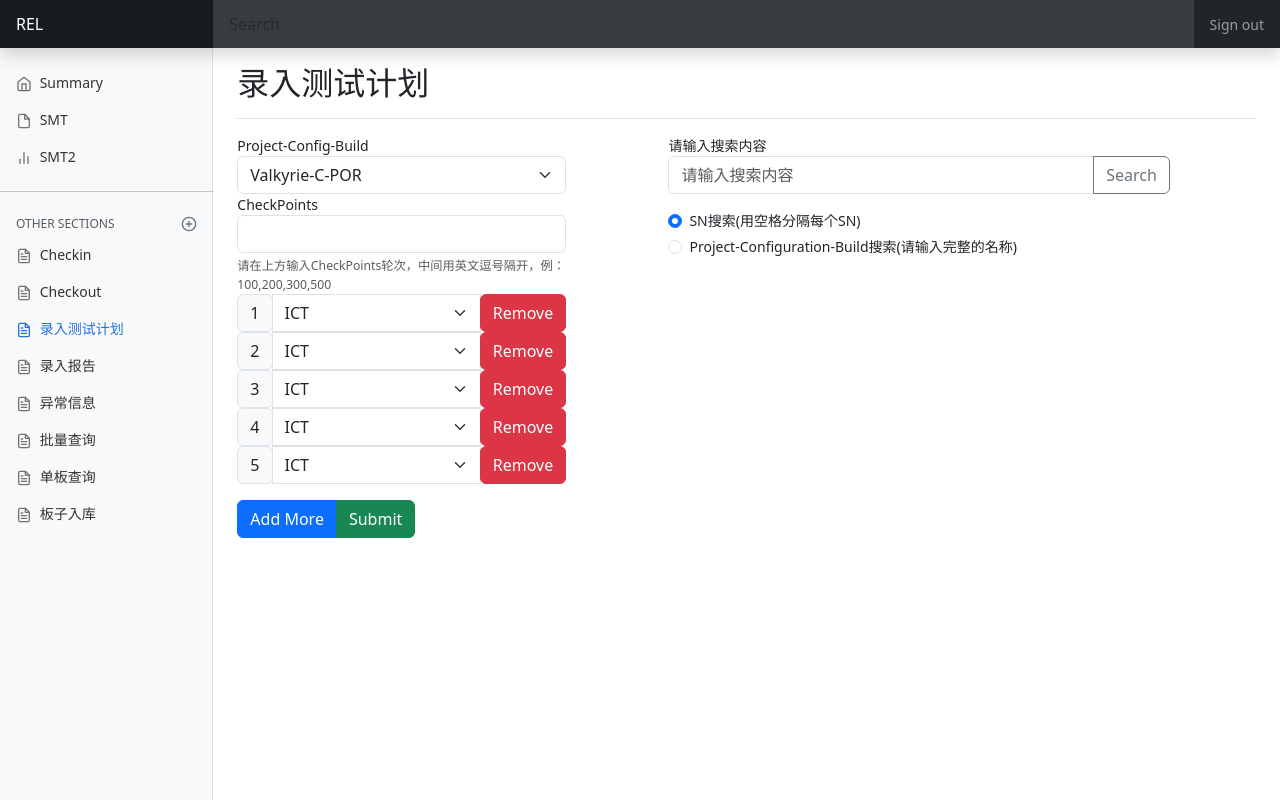
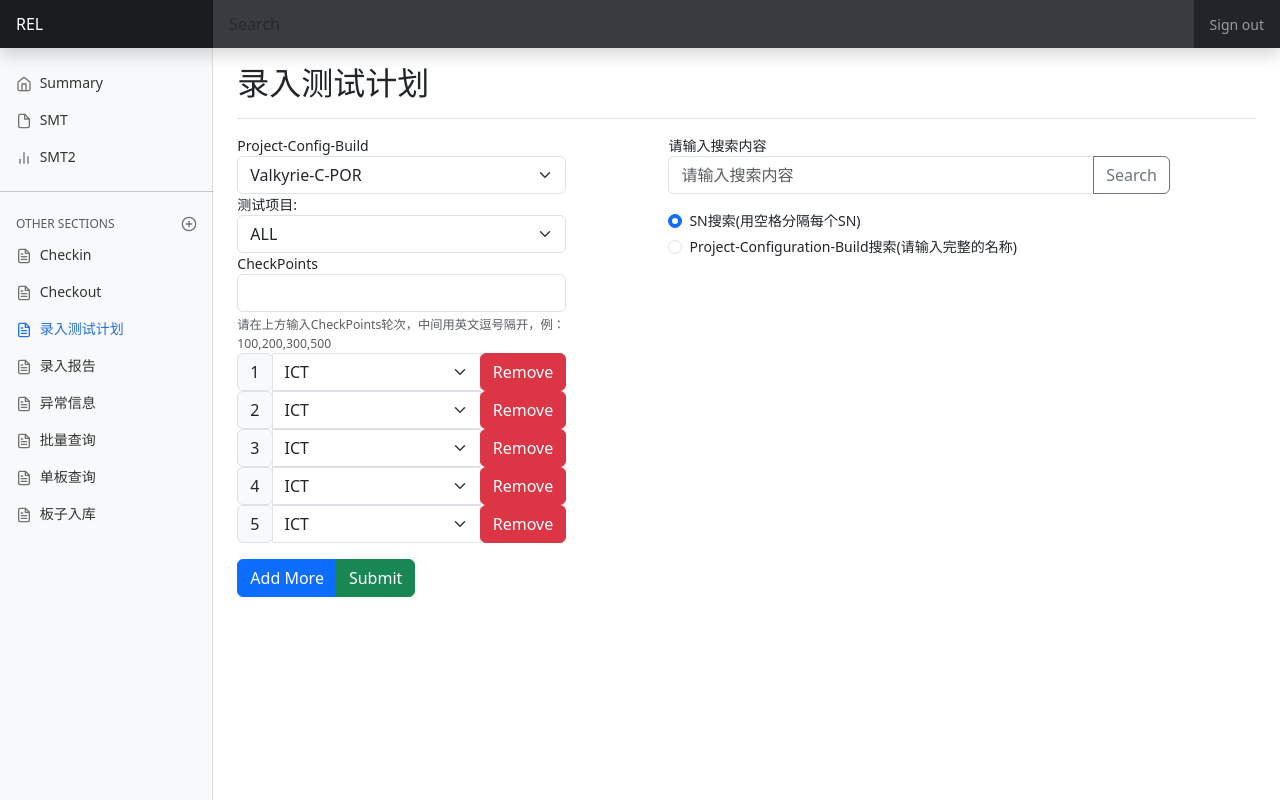
Before and after one commit to zipong47/mysite, a Django app: page /board/enter_test_plan/ in a window 1280 px wide. Run offline with Django 5.2, Linux system fonts and the light colour scheme; data comes from the database, SQL or seed files in the repository; both versions use the stored data as it was after the commit; some libraries are stand-ins or nearby versions.

Commit message:
add filter of test item in enter test plan page

```diff
--- a/board/templates/board/enter_test_plan.html
+++ b/board/templates/board/enter_test_plan.html
@@ -194,6 +194,17 @@
                   {% endfor %}
                 </select>
               </div>
+
+              <div class="form-group col-auto">
+                <label>测试项目:</label>
+                <select class="form-control form-select" id="test_item" name="test_item">
+                  <option value="ALL">ALL</option>
+                  {% for test_item in test_item_name_set %}
+                  <option value="{{ test_item }}">{{ test_item }}</option>
+                  {% endfor %}
+                </select>
+              </div>
+
               <div class="form-group">
                 <label for="data">CheckPoints</label>
                 <input type="text" name="cp" class="form-control" required>
@@ -412,7 +423,6 @@
               const form = modalBody.querySelector('form');
               if (form) {
                 form.action = url;
-                console.log("success________________")
               }
             });
         });
--- a/board/views.py
+++ b/board/views.py
@@ -485,7 +485,13 @@ def enter_test_plan(request):
                 str=project_name+"-"+each+"-"+build_name
                 project_config_build_list.append(str)
 
-    context={'options': project_config_build_list}
+    test_item_name_set = Board.objects.values_list('test_item_name',flat=True).distinct()
+    print("test_item_name_set:",test_item_name_set)
+    context={
+        'options': project_config_build_list,
+        'test_item_name_set': test_item_name_set
+    }
+    test_item = request.POST.get('test_item')
     data = request.POST.getlist('data[]')
     project_config_build_str = request.POST.get('extra_data')
     checkpoint_str = request.POST.get('cp')
@@ -497,7 +503,12 @@ def enter_test_plan(request):
 
         exist_test_schedule=[]
         test_plan_list=[]
-        board_query_set=Board.objects.filter(project_name=project_name,project_config=config_name,subproject_name=build_name)
+
+        if test_item == 'ALL':
+            board_query_set=Board.objects.filter(project_name=project_name,project_config=config_name,subproject_name=build_name)
+        else:
+            board_query_set=Board.objects.filter(project_name=project_name,project_config=config_name,subproject_name=build_name, test_item_name=test_item)
+
         for board in board_query_set:
             for cp in checkpoint_list:
                 if TestSchedule.objects.filter(serial_number=board,cp_nums=cp).exists():
@@ -534,8 +545,12 @@ def search_test_plan(request):
             for build_name in build_name_set:
                 str=project_name+"-"+each+"-"+build_name
                 project_config_build_list.append(str)
-
-    context={'options': project_config_build_list}
+    test_item_name_set = Board.objects.values_list('test_item_name',flat=True).distinct()
+    print("test_item_name_set:",test_item_name_set)
+    context={
+        'options': project_config_build_list,
+        'test_item_name_set': test_item_name_set
+    }
 
     data=request.POST.get("keyword")
     search_option=request.POST.get("flexRadioDefault")
```
Also changed, not shown: db.sqlite3.
